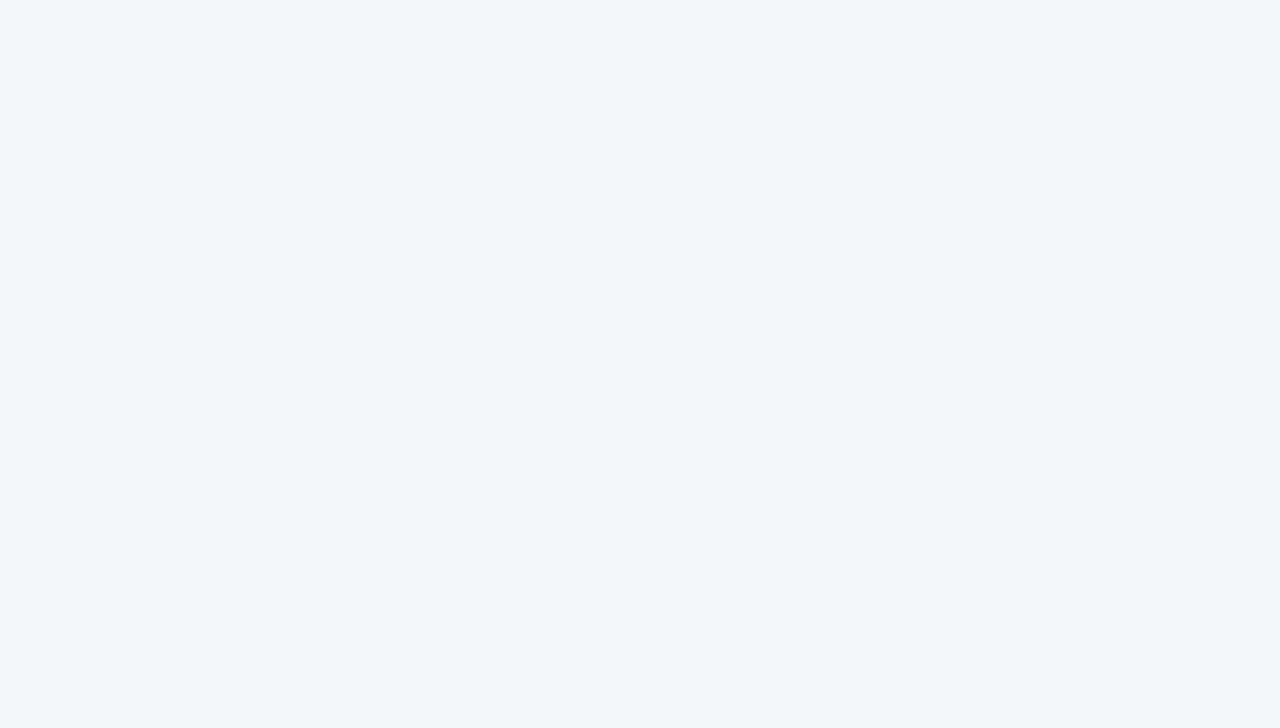
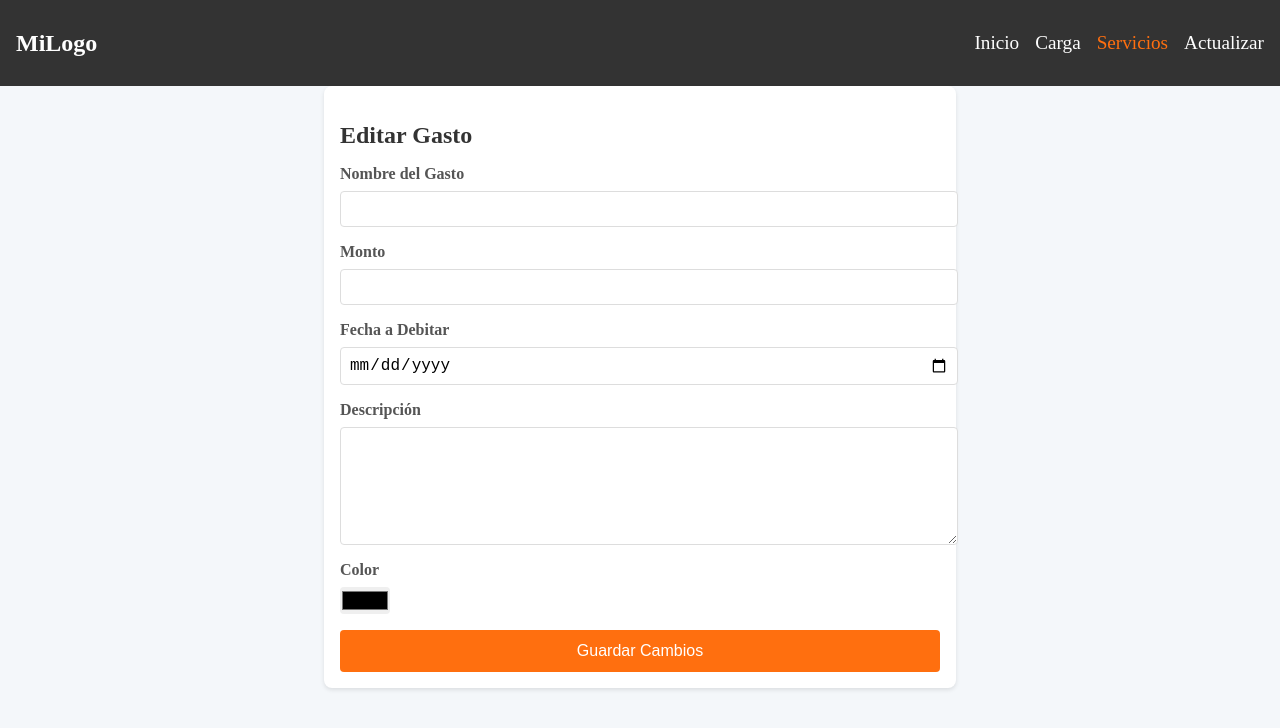
Before and after one commit to tomas-tissera/Gestor-Gastos, a React (Vite) app: page /servicios/1 in a window 1280 px wide. Before the commit this address had no page. Shown: the top 728 px of the page. Built offline with nearby package versions, Linux system fonts and the light colour scheme; no server answers; the database is empty.

Commit message:
se agrego editarGastos

```diff
--- a/src/App.jsx
+++ b/src/App.jsx
@@ -5,6 +5,7 @@ import Profile from "./Profile";
 import Carga from "./views/carga";
 import Servicios from "./views/servicios";
 import Actualizar from "./views/actualizar";
+import EditarG from "./views/editarG"
 import { BrowserRouter, Routes, Route } from "react-router-dom";
 
 const App = () => {
@@ -15,6 +16,7 @@ const App = () => {
             <Route index element = { <Login></Login> }></Route>
             <Route path = "/carga" element = { <Carga></Carga> } ></Route>
             <Route path = "/servicios" element = { <Servicios></Servicios> } ></Route>
+            <Route path="/servicios/:id" element={<EditarG />} />
             <Route path = "/actualizar" element = { <Actualizar></Actualizar> } ></Route>
             <Route path = "/profile" element = { <Profile></Profile> }></Route>
           </Route>
--- /dev/null
+++ b/src/components/EditarGasto/EditarGasto.module.css
@@ -0,0 +1,67 @@
+/* EditarGasto.module.css */
+.editarGastoContainer {
+    padding: 1rem;
+    max-width: 600px;
+    margin: 0 auto;
+    background-color: #fff;
+    border-radius: 8px;
+    box-shadow: 0 2px 4px rgba(0, 0, 0, 0.1);
+  }
+
+  h2 {
+    margin-bottom: 1rem;
+    color: #333;
+  }
+
+  .form {
+    display: flex;
+    flex-direction: column;
+    gap: 1rem;
+  }
+
+  .formGroup {
+    display: flex;
+    flex-direction: column;
+    gap: 0.5rem;
+  }
+
+  .formGroup label {
+    font-weight: bold;
+    color: #555;
+  }
+
+  .formGroup input,
+  .formGroup textarea {
+    padding: 0.5rem;
+    border: 1px solid #ddd;
+    border-radius: 4px;
+    font-size: 1rem;
+    width: 100%;
+  }
+
+  .formGroup input[type="color"] {
+    padding: 0;
+    border: none;
+    cursor: pointer;
+    width: 50px; /* Ajustar el ancho del selector de color */
+  }
+
+  .formGroup textarea {
+    resize: vertical;
+    height: 100px; /* Ajustar la altura del área de texto */
+  }
+
+  .btnSubmit {
+    background-color: #FF6F0F;
+    color: #fff;
+    border: none;
+    border-radius: 4px;
+    padding: 0.75rem 1.5rem;
+    font-size: 1rem;
+    cursor: pointer;
+    transition: background-color 0.3s ease;
+  }
+
+  .btnSubmit:hover {
+    background-color: #e65f00; /* Color ligeramente más oscuro al pasar el cursor */
+  }
--- /dev/null
+++ b/src/components/EditarGasto/index.jsx
@@ -0,0 +1,104 @@
+import React, { useEffect, useState } from 'react';
+import { db } from '../../firebase';
+import { useParams, useNavigate } from 'react-router-dom';
+import { doc, getDoc, updateDoc } from 'firebase/firestore';
+import styles from './EditarGasto.module.css';
+
+const EditarGasto = () => {
+  const { id } = useParams(); // Obtener el ID del gasto desde la URL
+  const navigate = useNavigate();
+  const [gasto, setGasto] = useState({
+    nombreGasto: '',
+    monto: '',
+    fecha: '',
+    descripcion: '',
+    color: ''
+  });
+
+  useEffect(() => {
+    // Cargar los datos del gasto desde Firebase usando el ID
+    const fetchGasto = async () => {
+      const docRef = doc(db, 'gastos', id);
+      const docSnap = await getDoc(docRef);
+      if (docSnap.exists()) {
+        setGasto(docSnap.data());
+      } else {
+        console.log("No such document!");
+      }
+    };
+    fetchGasto();
+  }, [id]);
+
+  const handleChange = (e) => {
+    setGasto({
+      ...gasto,
+      [e.target.name]: e.target.value
+    });
+  };
+
+  const handleSubmit = async (e) => {
+    e.preventDefault();
+    const docRef = doc(db, 'gastos', id);
+    await updateDoc(docRef, gasto); // Actualizar el gasto en Firebase
+    navigate('/'); // Volver a la página principal después de editar
+  };
+
+  return (
+    <div className={styles.editarGastoContainer}>
+      <h2>Editar Gasto</h2>
+      <form onSubmit={handleSubmit} className={styles.form}>
+        <div className={styles.formGroup}>
+          <label>Nombre del Gasto</label>
+          <input
+            type="text"
+            name="nombreGasto"
+            value={gasto.nombreGasto}
+            onChange={handleChange}
+            required
+          />
+        </div>
+        <div className={styles.formGroup}>
+          <label>Monto</label>
+          <input
+            type="number"
+            name="monto"
+            value={gasto.monto}
+            onChange={handleChange}
+            required
+          />
+        </div>
+        <div className={styles.formGroup}>
+          <label>Fecha a Debitar</label>
+          <input
+            type="date"
+            name="fecha"
+            value={gasto.fecha}
+            onChange={handleChange}
+            required
+          />
+        </div>
+        <div className={styles.formGroup}>
+          <label>Descripción</label>
+          <textarea
+            name="descripcion"
+            value={gasto.descripcion}
+            onChange={handleChange}
+          />
+        </div>
+        <div className={styles.formGroup}>
+          <label>Color</label>
+          <input
+            type="color"
+            name="color"
+            value={gasto.color}
+            onChange={handleChange}
+            required
+          />
+        </div>
+        <button type="submit" className={styles.btnSubmit}>Guardar Cambios</button>
+      </form>
+    </div>
+  );
+};
+
+export default EditarGasto;
--- a/src/components/servicioComponente/ServicioComponte.module.css
+++ b/src/components/servicioComponente/ServicioComponte.module.css
@@ -17,6 +17,7 @@
     border-radius: 8px;
     box-shadow: 0 2px 4px rgba(0, 0, 0, 0.1);
     border-left: 5px solid #FF6F0F;
+    position: relative; /* Necesario para posicionar el ícono */
   }
 
   .gastoCard h3 {
@@ -33,6 +34,20 @@
     font-weight: bold;
   }
 
+  /* Estilos del ícono de edición */
+  .editIcon {
+    position: absolute;
+    top: 10px;
+    right: 10px;
+    color: #FF6F0F;
+    cursor: pointer;
+    transition: transform 0.2s ease;
+  }
+
+  .editIcon:hover {
+    transform: scale(1.1); /* Animación de hover */
+  }
+
   /* Spinner de carga */
   .loader {
     border: 8px solid #f3f3f3;
@@ -41,7 +56,7 @@
     width: 60px;
     height: 60px;
     animation: spin 1s linear infinite;
-    margin: 0 auto; /* Centrar el spinner */
+    margin: 0 auto;
   }
 
   @keyframes spin {
--- a/src/components/servicioComponente/index.jsx
+++ b/src/components/servicioComponente/index.jsx
@@ -1,11 +1,14 @@
 import React, { useEffect, useState } from 'react';
 import { db } from '../../firebase';
 import { collection, getDocs } from 'firebase/firestore';
-import styles from './ServicioComponte.module.css'; // Importar los estilos del module.css
+import { useNavigate } from 'react-router-dom'; // Hook para redirigir
+import { FaEdit } from 'react-icons/fa';
+import styles from './ServicioComponte.module.css';
 
 const ServicioComponte = () => {
   const [gastos, setGastos] = useState([]);
   const [loading, setLoading] = useState(true); // Estado para controlar si está cargando
+  const navigate = useNavigate(); // Hook para navegar
 
   const fetchGastos = async () => {
     try {
@@ -26,15 +29,24 @@ const ServicioComponte = () => {
     fetchGastos(); // Cargar los gastos cuando se monta el componente
   }, []);
 
+  const handleEdit = (gastoId) => {
+    // Redirige a la página de edición con el ID del gasto
+    navigate(`/servicios/${gastoId}`);
+  };
+
   return (
     <div className={styles.servicioContainer}>
       <h2>Gastos Creados</h2>
       {loading ? (
-        <div className={styles.loader}></div> // Mostrar el spinner mientras carga
+        <div className={styles.loader}></div>
       ) : (
         <div className={styles.gastosList}>
           {gastos.map(gasto => (
             <div key={gasto.id} className={styles.gastoCard} style={{ borderLeft: `5px solid ${gasto.color}` }}>
+              <FaEdit
+                className={styles.editIcon}
+                onClick={() => handleEdit(gasto.id)} // Redirige a la página de edición
+              />
               <h3>{gasto.nombreGasto}</h3>
               <p><strong>Monto:</strong> ${gasto.monto}</p>
               <p><strong>Fecha a Debitar:</strong> {gasto.fecha}</p>
--- /dev/null
+++ b/src/views/editarG/index.jsx
@@ -0,0 +1,12 @@
+import Navbar from "../../components/navbar";
+import EditarGasto from "../../components/EditarGasto";
+const EditarG = () => {
+  return (
+    <>
+        <Navbar/>
+        <EditarGasto/>
+    </>
+  );
+};
+
+export default EditarG;
```
